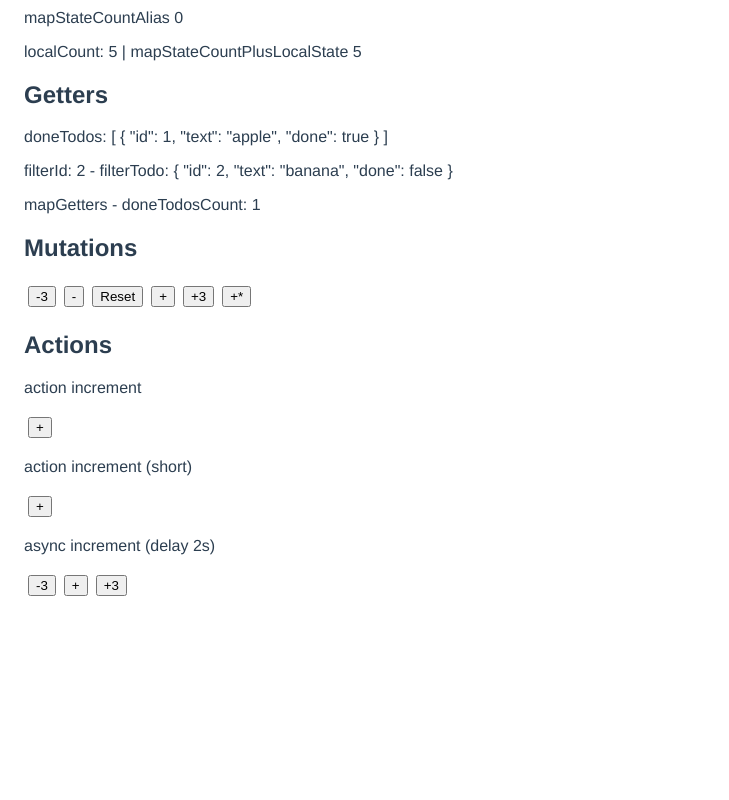
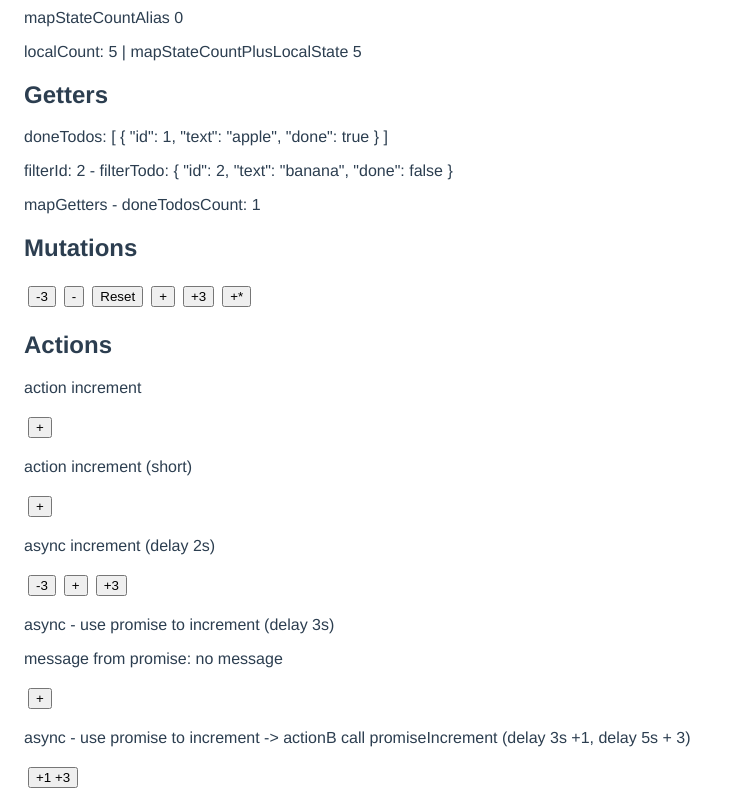
Before and after one commit to merchuli/vue2-todo, a Vue app: page / in a window 1280 px wide. Shown: the part 604-1404 px from the top of the page, without its empty margins (0-729 px from the left). Before the commit the page ends 1212 px from the top, so only its background shows below. Built offline with nearby package versions, Linux system fonts and the light colour scheme.

Commit message:
feat: Practice vuex - actions - dispatch with Promise

```diff
--- a/src/components/Count.vue
+++ b/src/components/Count.vue
@@ -56,6 +56,15 @@
 			<button @click="asyncIncrementNum">
 				+3
 			</button>
+			<p>async - use promise to increment (delay 3s)</p>
+			<p>message from promise: {{ msgFromPromise }}</p>
+			<button @click="promiseIncrement">
+				+
+			</button>
+			<p>async - use promise to increment -> actionB call promiseIncrement (delay 3s +1, delay 5s + 3)</p>
+			<button @click="actionB">
+				+1 +3
+			</button>
 		</div>
 	</div>
 </template>
@@ -74,6 +83,8 @@ const component = {
 			filterId: 2,
 			// for mutations
 			multiIncrementNum: 5,
+			// for actions
+			msgFromPromise: 'no message',
 		};
 	},
 	computed: {
@@ -147,6 +158,12 @@ const component = {
 		asyncIncrementNum() {
 			this.$store.dispatch({type: 'asyncIncrementNum', amount: 3});
 		},
+		promiseIncrement() {
+			this.$store.dispatch('promiseIncrement').then((res => { this.msgFromPromise = res; }));
+		},
+		actionB() {
+			this.$store.dispatch('actionB');
+		},
 	},
 };
 
--- a/src/store/counter.js
+++ b/src/store/counter.js
@@ -34,6 +34,13 @@ const actions = {
 	asyncIncrement: ({commit}) => { setTimeout(() => commit('increment'), 2000); },
 	asyncDecrementNum: ({commit}, payload) => { setTimeout(() => commit('decrementNum', payload), 2000); },
 	asyncIncrementNum: ({commit}, payload) => { setTimeout(() => commit('incrementNum', payload), 2000); },
+	promiseIncrement: ({commit}) => new Promise(resolve => {
+		setTimeout(() => {
+			commit('increment');
+			resolve('message from the store actions -> promise resolved');
+		}, 3000);
+	}),
+	actionB: ({dispatch, commit}) => dispatch('promiseIncrement').then(() => setTimeout(() => commit('incrementNum', {amount: 3}), 5000)),
 };
 
 Vue.use(Vuex);
```
